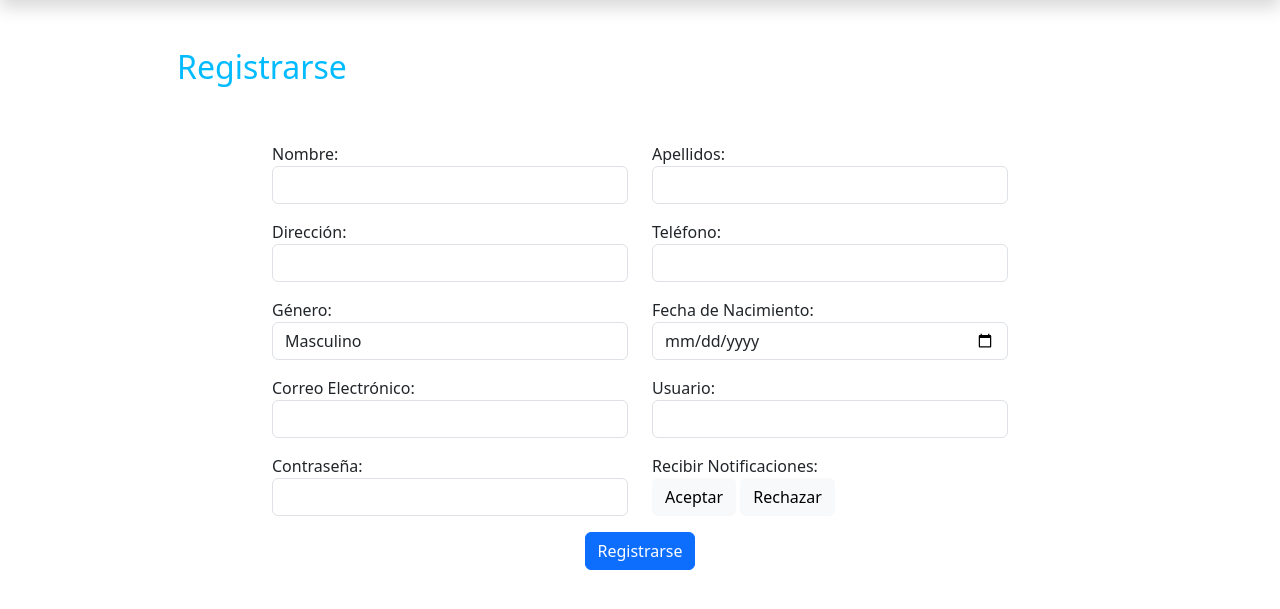
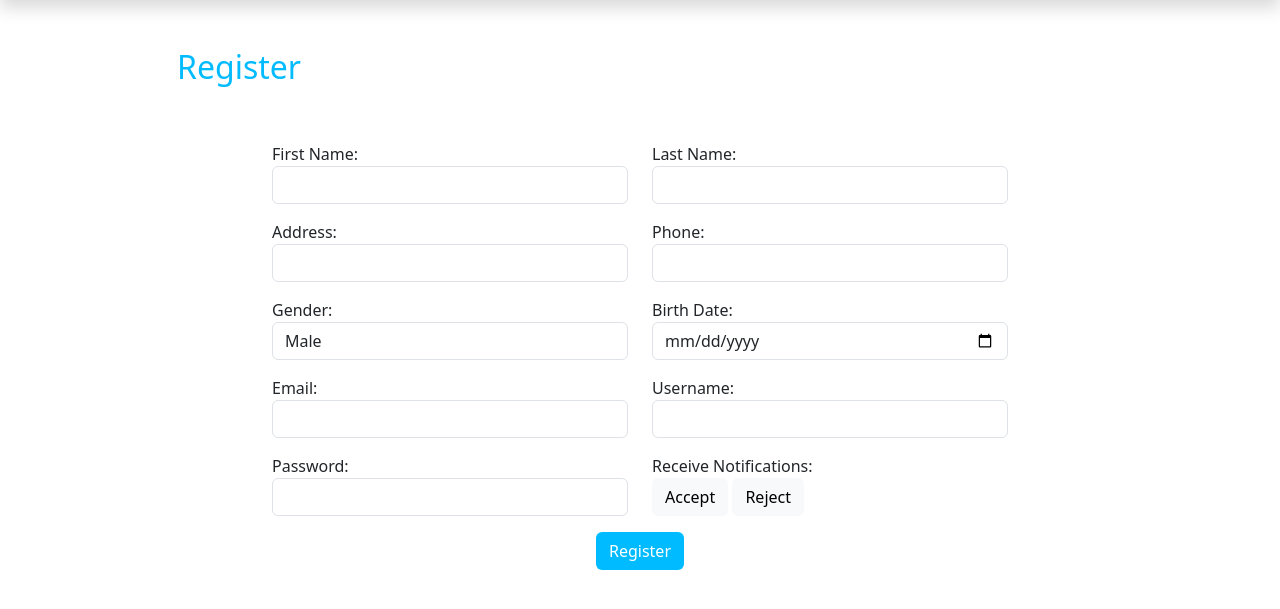
Before and after one commit to tomechava/Lassie-Care, a Django app: page /login in a window 1280 px wide. Shown: the part 82-691 px from the top of the page. Run offline with Django 5.2, Linux system fonts and the light colour scheme.

```diff
--- a/Lassie/templates/login.html
+++ b/Lassie/templates/login.html
@@ -2,70 +2,72 @@
 {% block content %}
 <div class="row py-5">
     <div class="col-12 col-lg-11 offset-lg-1">
-        <h2 class="text-lightblue">Registrarse</h2>
+        <h2 class="text-lightblue">Register</h2>
     </div>
 </div>
 <form action="#" method="POST">
     <div class="row">
         <div class="pb-3 offset-lg-2 col-lg-4 col-12">
-            <label for="nombre">Nombre:</label>
-            <input type="text" id="nombre" name="nombre" class="form-control" required>
+            <label for="txtFirstName">First Name:</label>
+            <input type="text" id="txtFirstName" name="txtFirstName" class="form-control" required>
         </div>
         <div class="pb-3 col-lg-4 col-12">
-            <label for="apellidos">Apellidos:</label>
-            <input type="text" id="apellidos" name="apellidos" class="form-control" required>
+            <label for="txtLastName">Last Name:</label>
+            <input type="text" id="txtLastName" name="txtLastName" class="form-control" required>
         </div>
     </div>
     <div class="row">
         <div class="pb-3 offset-lg-2 col-lg-4 col-12">
-            <label for="direccion">Dirección:</label>
-            <input type="text" id="direccion" name="direccion" class="form-control" required>
+            <label for="txtAddress">Address:</label>
+            <input type="text" id="txtAddress" name="txtAddress" class="form-control" required>
         </div>
         <div class="pb-3 col-lg-4 col-12">
-            <label for="telefono">Teléfono:</label>
-            <input type="tel" id="telefono" name="telefono" class="form-control" required>
+            <label for="txtPhone">Phone:</label>
+            <input type="tel" id="txtPhone" name="txtPhone" class="form-control" required>
         </div>
     </div>
     <div class="row">
         <div class="pb-3 offset-lg-2 col-lg-4 col-12">
-            <label for="genero">Género:</label>
-            <select id="genero" name="genero" class="form-control" required>
-                <option value="masculino">Masculino</option>
-                <option value="femenino">Femenino</option>
-                <option value="otro">Otro</option>
+            <label for="selGender">Gender:</label>
+            <select id="selGender" name="selGender" class="form-control" required>
+                <option value="male">Male</option>
+                <option value="female">Female</option>
+                <option value="other">Other</option>
             </select>
         </div>
         <div class="pb-3 col-lg-4 col-12">
-            <label for="fechaNacimiento">Fecha de Nacimiento:</label>
-            <input type="date" id="fechaNacimiento" name="fechaNacimiento" class="form-control" required>
+            <label for="txtBirthDate">Birth Date:</label>
+            <input type="date" id="txtBirthDate" name="txtBirthDate" class="form-control" required>
         </div>
-    </div><div class="row">
+    </div>
+    <div class="row">
         <div class="pb-3 offset-lg-2 col-lg-4 col-12">
-            <label for="email">Correo Electrónico:</label>
-            <input type="email" id="email" name="email" class="form-control" required>
+            <label for="txtEmail">Email:</label>
+            <input type="email" id="txtEmail" name="txtEmail" class="form-control" required>
         </div>
         <div class="pb-3 col-lg-4 col-12">
-            <label for="usuario">Usuario:</label>
-            <input type="text" id="usuario" name="usuario" class="form-control" required>
+            <label for="txtUsername">Username:</label>
+            <input type="text" id="txtUsername" name="txtUsername" class="form-control" required>
         </div>
-    </div><div class="row">
+    </div>
+    <div class="row">
         <div class="pb-3 offset-lg-2 col-lg-4 col-12">
-            <label for="password">Contraseña:</label>
-            <input type="password" id="password" name="password" class="form-control" required>
+            <label for="txtPassword">Password:</label>
+            <input type="password" id="txtPassword" name="txtPassword" class="form-control" required>
         </div>
         <div class="pb-3 col-lg-4 col-12">
             <div class="notification-container">
-                <span>Recibir Notificaciones:</span>
+                <span>Receive Notifications:</span>
                 <div class="notification-buttons" class="form-control">
-                    <button type="button" class="btn btn-light">Aceptar</button>
-                    <button type="button" class="btn btn-light">Rechazar</button>
+                    <button type="button" class="btn btn-light">Accept</button>
+                    <button type="button" class="btn btn-light">Reject</button>
                 </div>
             </div>
         </div>
     </div>
     <div class="row">
         <div class="col-12 text-center">
-            <button type="submit" class="btn btn-primary">Registrarse</button>
+            <button type="submit" class="btn btn-lightblue">Register</button>
         </div>
     </div>
 </form>
--- a/LassieCare/static/css/styles.css
+++ b/LassieCare/static/css/styles.css
@@ -2,5 +2,6 @@
     color: rgb(0, 187, 255);
 }
 .btn-lightblue {
-
+    background-color: rgb(0, 187, 255);
+    color: white;
 }
```
Also changed, not shown: Lassie/templates/home.html (+15 -11 lines).
